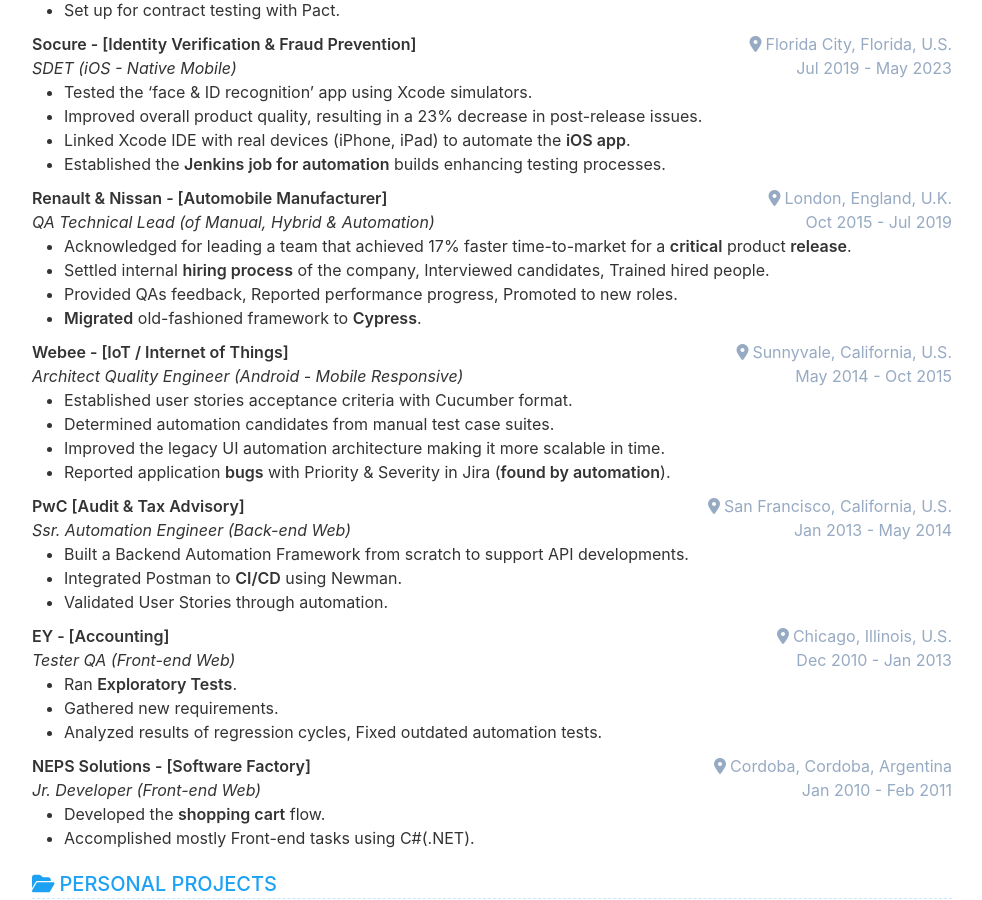
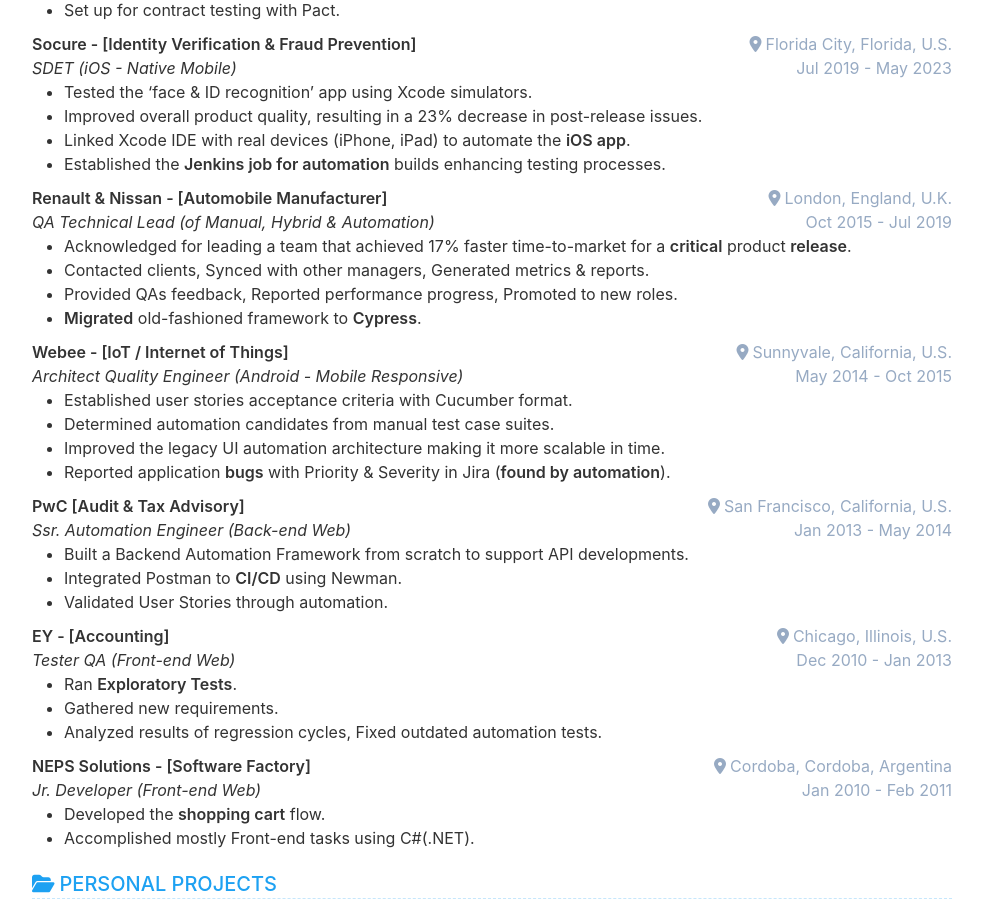
Before and after one commit to cvera08/full-resume, a Jekyll site: the page built from index.html, in a window 1280 px wide and 900 px high, scrolled down 2257 px. Shown: the whole window, without its empty margins (148-1130 px from the left). Built offline with Jekyll 4.4.1, drawn with Linux system fonts in a browser that asks for light colours.

Commit message:
chore(nissan): settled vs contacted

```diff
--- a/_data/data.yml
+++ b/_data/data.yml
@@ -158,7 +158,7 @@ experience:
       location: London, England, U.K.
       description: |
         - Acknowledged for leading a team that achieved 17% faster time-to-market for a **critical** product **release**.
-        - Settled internal **hiring process** of the company, Interviewed candidates, Trained hired people.
+        - Contacted clients, Synced with other managers, Generated metrics & reports.
         - Provided QAs feedback, Reported performance progress, Promoted to new roles.
         - **Migrated** old-fashioned framework to **Cypress**.
 
```
